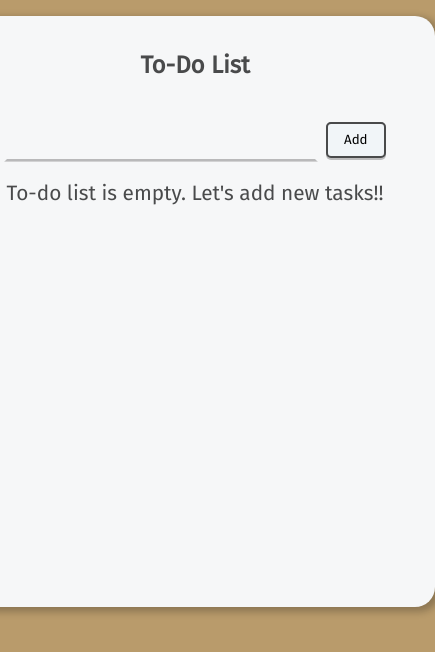
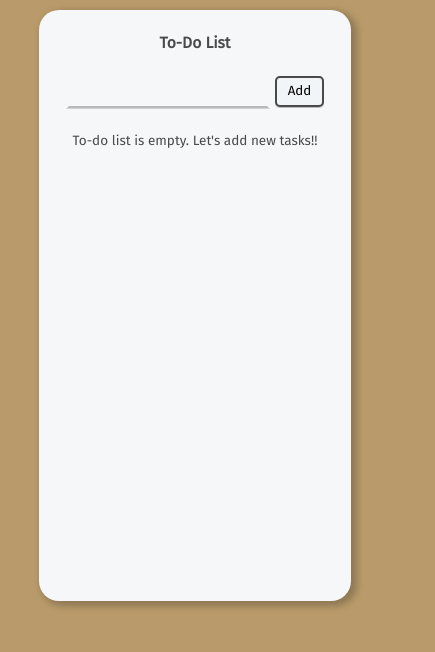
Before and after one commit to ajoykumardas12/toDo, a React (Create React App) app: page / in a window 390 px wide. Shown: the top 652 px of the page, 435 px wide, since content can reach past the window. Built offline with nearby package versions, Linux system fonts and the light colour scheme.

Commit message:
media-query+emptyList

```diff
--- a/src/components/App.css
+++ b/src/components/App.css
@@ -1,3 +1,6 @@
+html{
+  font-size: 100%;
+}
 .App {
   text-align: center;
 }
@@ -248,3 +251,53 @@ ion-icon {
     transform: rotate(-45deg);
   }
 }
+
+.emptyList{
+  margin-top: 1rem;
+}
+
+@media only screen and (max-width: 600px) {
+  html{
+    font-size: 90%;
+  }
+}
+@media only screen and (max-width: 560px) {
+  html{
+    font-size: 85%;
+  }
+}
+@media only screen and (max-width: 500px) {
+  html{
+    font-size: 80%;
+  }
+}
+@media only screen and (max-width: 460px) {
+  html{
+    font-size: 75%;
+  }
+}
+@media only screen and (max-width: 430px) {
+  html{
+    font-size: 70%;
+  }
+}
+@media only screen and (max-width: 400px) {
+  html{
+    font-size: 65%;
+  }
+}
+@media only screen and (max-width: 360px) {
+  html{
+    font-size: 60%;
+  }
+}
+@media only screen and (max-width: 320px) {
+  html{
+    font-size: 50%;
+  }
+}
+@media only screen and (max-width: 280px) {
+  html{
+    font-size: 40%;
+  }
+}
```
